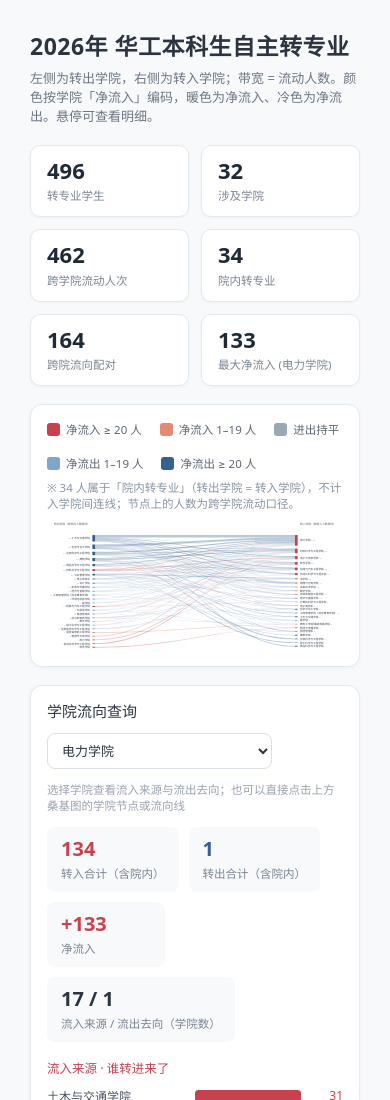
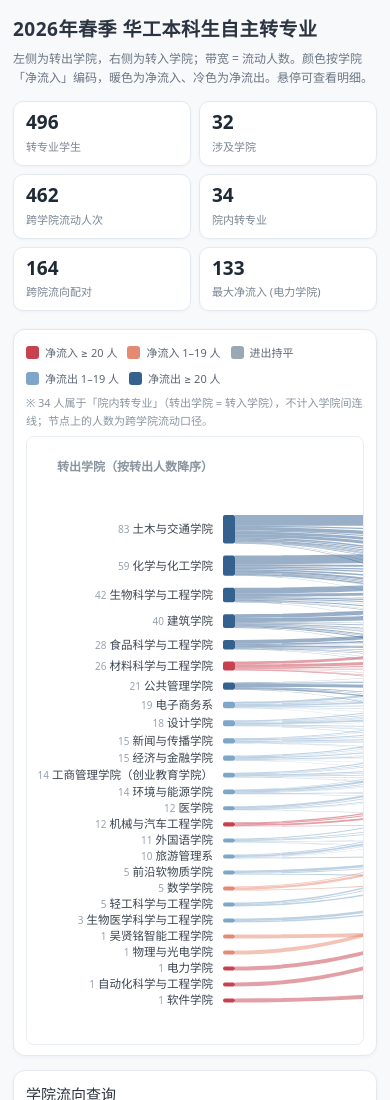
Before and after one commit to YuanLiaoGF/2026scut-zhuanzhuanye, a plain HTML site: page index.html in a window 390 px wide. Shown: the top 1100 px of the page. Drawn offline with Linux system fonts and the light colour scheme.

Commit message:
Add files via upload

```diff
--- a/index.html
+++ b/index.html
@@ -1,5 +1,5 @@
 <!DOCTYPE html><html lang="zh-CN"><head><meta charset="utf-8"><meta name="viewport" content="width=device-width,initial-scale=1">
-<title>2026年华工本科生自主转专业</title>
+<title>2026年春季 华工本科生自主转专业</title>
 <style>
 *{box-sizing:border-box}
 body{margin:0;background:#F7F9FB;color:#2B3440;font-family:"Microsoft YaHei","PingFang SC",system-ui,-apple-system,sans-serif}
@@ -119,8 +119,36 @@ h4{font-size:12px;margin:0 0 10px;color:#6B7684;font-weight:600}
 .anote{font-size:11px;color:#A8B0BA;margin:10px 0 0;line-height:1.8}
 @media(max-width:900px){.abody{grid-template-columns:1fr}}
 
+
+/* ===== 手机端基础适配（不影响桌面布局） ===== */
+@media(max-width:768px){
+  .wrap{padding:16px 13px 30px}
+  h1{font-size:19px;line-height:1.4}
+  .sub{font-size:12px;line-height:1.6;margin-bottom:14px}
+  .kpis{gap:8px}
+  .kpi{flex:1 1 44%;min-width:0;padding:9px 12px}
+  .kpi b{font-size:19px}
+  .kpi span{font-size:11px}
+  .card{padding:12px 12px 10px;margin-bottom:14px}
+  .legend{gap:10px;font-size:11px}
+  .note{font-size:11px;line-height:1.6}
+  .svg-scroll{overflow-x:auto;-webkit-overflow-scrolling:touch;overscroll-behavior-x:contain;border:0.5px solid #E8EDF3;border-radius:8px}
+  #sankey{width:1280px;max-width:none}
+  .qselect,.rsel,.asel{width:100%;min-width:0;min-height:42px}
+  .qhead,.rhead,.ahead{gap:8px}
+  .qtitle,.rtitle,.atitle{width:100%}
+  .qhint,.rhint,.ahint,.rnote,.anote,.qtip{width:100%;font-size:11px;line-height:1.6}
+  .qkpi,.rkpi,.akpi{flex:1 1 44%;min-width:0}
+  .qcols,.rbody,.abody{grid-template-columns:1fr;gap:14px}
+  .qname,.bname{width:38%}
+  .rrec{padding:12px}
+  .read{font-size:12px;padding-left:16px}
+  .foot{font-size:10.5px}
+  #tip{display:none}
+}
+@media(max-width:768px) and (hover:none){.flow{opacity:.5}}
 </style></head><body><div class="wrap">
-<h1>2026年 华工本科生自主转专业</h1>
+<h1>2026年春季 华工本科生自主转专业</h1>
 <p class="sub">左侧为转出学院，右侧为转入学院；带宽 = 流动人数。颜色按学院「净流入」编码，暖色为净流入、冷色为净流出。悬停可查看明细。</p>
 <div class="kpis">
 <div class="kpi"><b>496</b><span>转专业学生</span></div>
@@ -139,7 +167,7 @@ h4{font-size:12px;margin:0 0 10px;color:#6B7684;font-weight:600}
 <span class="lg"><i class="sw" style="background:#35618F"></i>净流出 ≥ 20 人</span>
 </div>
 <p class="note">※ 34 人属于「院内转专业」（转出学院 = 转入学院），不计入学院间连线；节点上的人数为跨学院流动口径。</p>
-<svg id="sankey" viewBox="0 0 1280 607" xmlns="http://www.w3.org/2000/svg">
+<div class="svg-scroll"><svg id="sankey" viewBox="0 0 1280 607" xmlns="http://www.w3.org/2000/svg">
 <rect x="0" y="0" width="1280" height="607" fill="#FFFFFF"/>
 <text class="axis" x="186" y="34" text-anchor="end">转出学院（按转出人数降序）</text>
 <text class="axis" x="1094" y="34" text-anchor="start">转入学院（按转入人数降序）</text>
@@ -360,7 +388,7 @@ h4{font-size:12px;margin:0 0 10px;color:#6B7684;font-weight:600}
 <rect class="node" data-c="生物科学与工程学院" data-o="42" data-i="1" data-n="-41" x="1072" y="525.13" width="12" height="4.00" rx="2" fill="#35618F"><title>生物科学与工程学院 · 转出 42 / 转入 1 / 净 -41</title></rect><text class="clabel" data-c="生物科学与工程学院" data-o="42" data-i="1" data-n="-41" x="1094" y="531.1343283582089" text-anchor="start">生物科学与工程学院 <tspan fill="#98A2AE" font-size="10">1</tspan></text>
 <rect class="node" data-c="轻工科学与工程学院" data-o="5" data-i="1" data-n="-4" x="1072" y="541.13" width="12" height="4.00" rx="2" fill="#7EA6C9"><title>轻工科学与工程学院 · 转出 5 / 转入 1 / 净 -4</title></rect><text class="clabel" data-c="轻工科学与工程学院" data-o="5" data-i="1" data-n="-4" x="1094" y="547.1343283582089" text-anchor="start">轻工科学与工程学院 <tspan fill="#98A2AE" font-size="10">1</tspan></text>
 <rect class="node" data-c="食品科学与工程学院" data-o="28" data-i="1" data-n="-27" x="1072" y="557.13" width="12" height="4.00" rx="2" fill="#35618F"><title>食品科学与工程学院 · 转出 28 / 转入 1 / 净 -27</title></rect><text class="clabel" data-c="食品科学与工程学院" data-o="28" data-i="1" data-n="-27" x="1094" y="563.1343283582089" text-anchor="start">食品科学与工程学院 <tspan fill="#98A2AE" font-size="10">1</tspan></text>
-</g></svg></div>
+</g></svg></div></div>
 <div class="card qcard" id="queryCard">
 <div class="qhead">
 <h3 class="qtitle">学院流向查询</h3>
```
